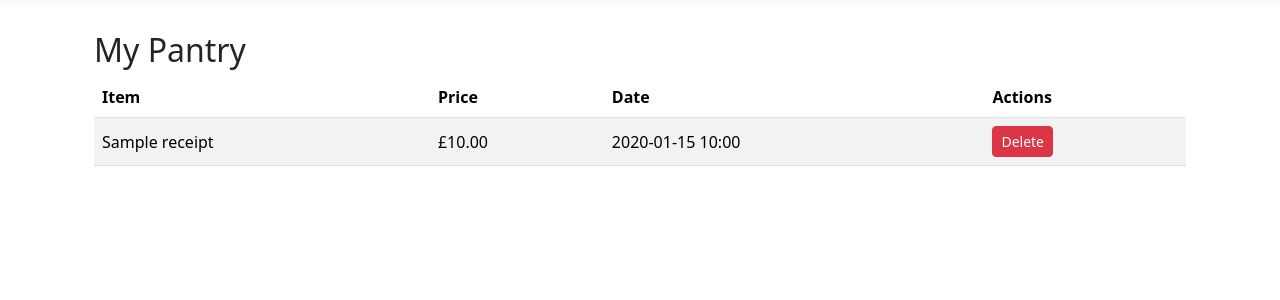
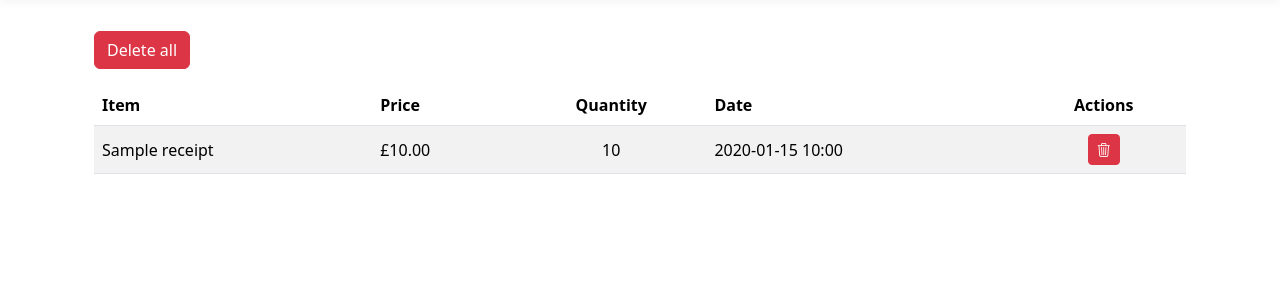
Before and after one commit to Atty737/DurHack2026, a Flask app: page /receipt-items in a window 1280 px wide. Shown: the part 57-357 px from the top of the page. Run offline with Flask 3, Linux system fonts and the light colour scheme; the visitor is signed in with stand-in values (Sample User, id 1); a database or web service that is not in the repository returns one stand-in record (values such as "Sample title").

Commit message:
add quantity and delete all

```diff
--- a/app/receipts.py
+++ b/app/receipts.py
@@ -122,3 +122,16 @@ def delete_receipt_item(item_id):
         flash("That receipt item does not exist.")
 
     return redirect(url_for("receipts.receipt_items"))
+
+
+@bp.post("/receipt-items/delete-all")
+def delete_all_receipt_items():
+    if not session.get("user_id"):
+        flash("Log in to delete receipt items.")
+        return redirect(url_for("auth.login"))
+
+    result = get_db().receipt_items.delete_many(
+        {"user_id": session["user_id"]}
+    )
+    flash(f"Deleted {result.deleted_count} item(s) from your pantry.")
+    return redirect(url_for("receipts.receipt_items"))
--- a/app/templates/pantry.html
+++ b/app/templates/pantry.html
@@ -3,7 +3,17 @@
 {% block title %}My pantry{% endblock %}
 
 {% block content %}
-  <h2>My Pantry</h2>
+  <div class="d-flex justify-content-between align-items-center mb-3">
+    {% if items %}
+      <form
+        method="post"
+        action="{{ url_for('receipts.delete_all_receipt_items') }}"
+        onsubmit="return confirm('Are you sure you want to delete all items from your pantry?');"
+      >
+        <button type="submit" class="btn btn-danger">Delete all</button>
+      </form>
+    {% endif %}
+  </div>
 
   {% if items %}
     <div class="table-responsive">
@@ -12,8 +22,9 @@
           <tr>
             <th scope="col">Item</th>
             <th scope="col">Price</th>
+            <th scope="col" class="text-center">Quantity</th>
             <th scope="col">Date</th>
-            <th scope="col">Actions</th>
+            <th scope="col" class="text-center">Actions</th>
           </tr>
         </thead>
         <tbody>
@@ -27,15 +38,22 @@
                   —
                 {% endif %}
               </td>
+              <td class="text-center">
+                {% if item["quantity"] is not none %}
+                  {{ item.quantity }}
+                {% else %}
+                  —
+                {% endif %}
+              </td>
               <td>{{ item["created_at"].strftime("%Y-%m-%d %H:%M") }}</td>
-              <td>
+              <td class="text-center">
                 <form
                   method="post"
                   action="{{ url_for('receipts.delete_receipt_item', item_id=item['_id']) }}"
                   onsubmit="return confirm('Delete this receipt item?');"
                   class="d-inline"
                 >
-                  <button type="submit" class="btn btn-danger btn-sm">Delete</button>
+                  <button type="submit" class="btn btn-danger btn-sm"><i class="bi bi-trash3"></i></button>
                 </form>
               </td>
             </tr>
```
